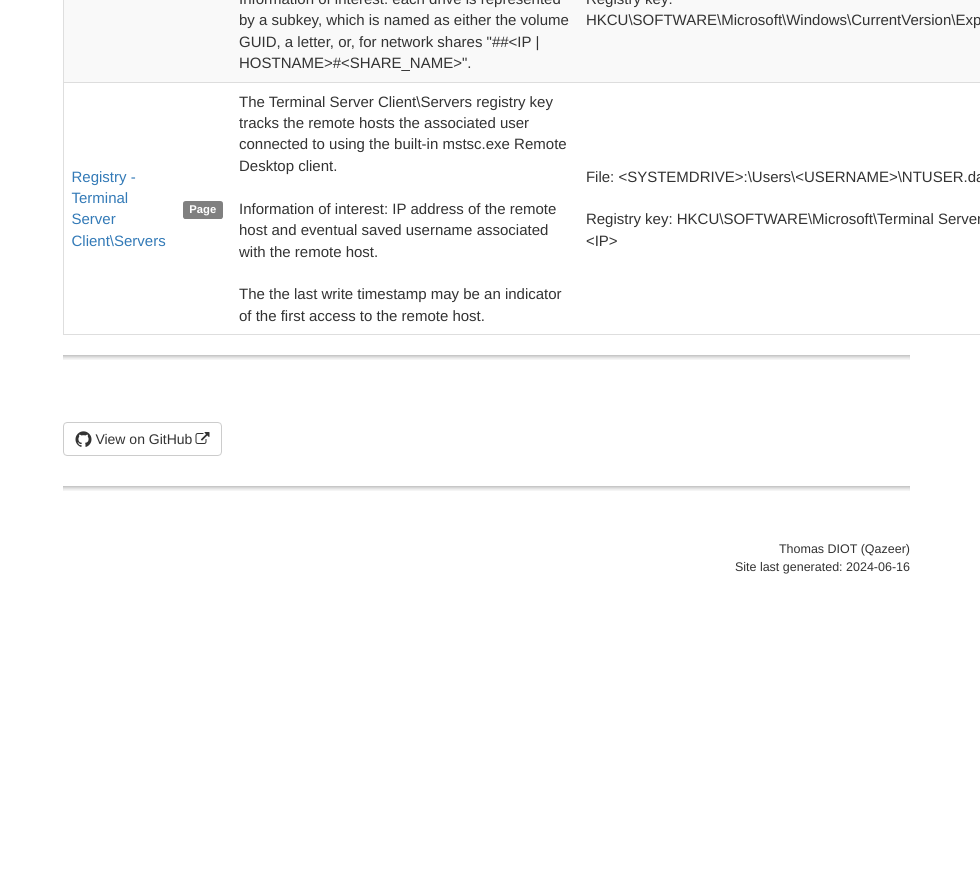
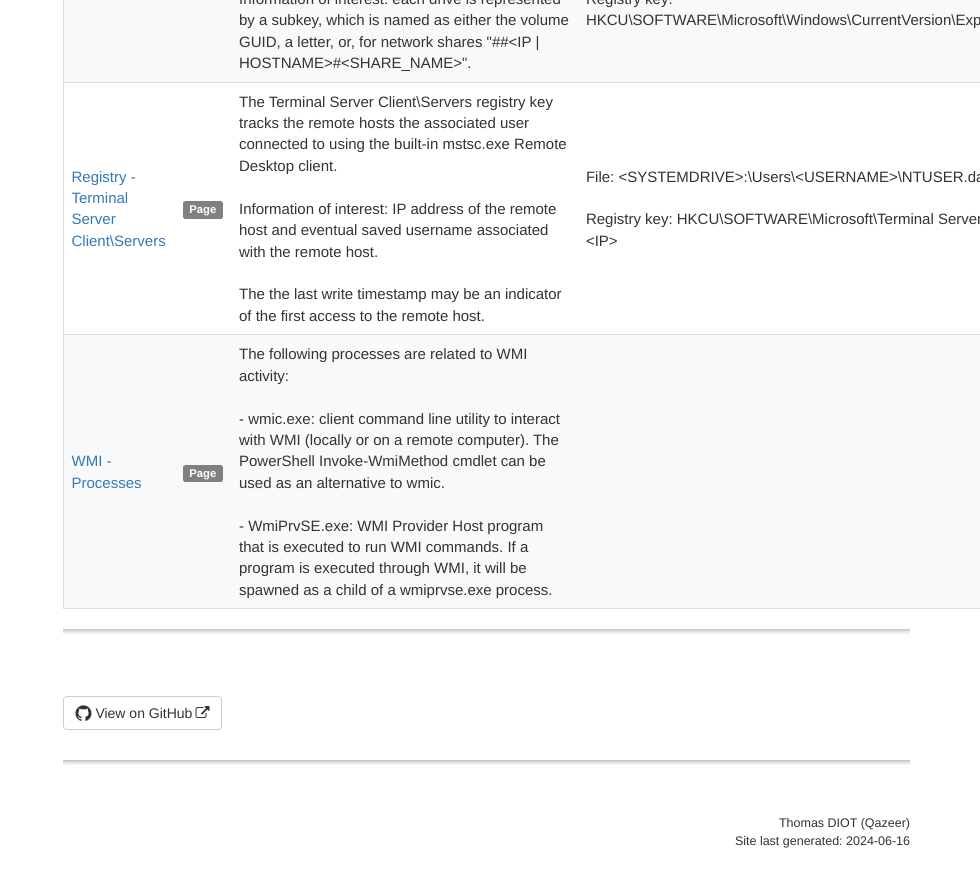
Before and after one commit to Qazeer/artefacts.help, a Jekyll site: the page built from pages/tags/tag_windows_lateral_movement_src.md, in a window 1280 px wide and 900 px high, scrolled down 2036 px. Shown: the top 887 px of the window, without its empty margins (300-1280 px from the left). Built offline with Jekyll 4.4.1, drawn with Linux system fonts in a browser that asks for light colours; comment, search, counter and statistics services are not loaded; before the commit the page ends 2662 px from its top, so only the background shows below that; part of the change alters nothing that is shown.

Commit message:
[Artefact] WMI processes - split in source and host processes

````diff
--- a/_data/sidebars/sidebar.yml
+++ b/_data/sidebars/sidebar.yml
@@ -488,7 +488,7 @@
       children:
 
       - title: Processes
-        url: /windows_wmi_process.html
+        url: /windows_wmi_processes.html
         output: web
 
       - title: ETW events
--- a/pages/windows/wmi_process.md
+++ /dev/null
@@ -1,46 +0,0 @@
----
-title: WMI - Process
-summary: 'The following process are related to WMI activity:\n\n- wmic.exe: client command line utility to interact with WMI (locally or on a remote computer). The PowerShell Invoke-WmiMethod cmdlet can be used as an alternative to wmic.\n\n- WmiPrvSE.exe: WMI Provider Host program that is executed to run WMI commands. If a program is executed through WMI, it will be spawned as a child of the wmiprvse.exe process.'
-keywords: WMI, wmic, node, Invoke-WmiMethod, Win32_Process, WmiPrvSE, scrcons
-tags:
-  - windows_wmi
-  - windows_lateral_movement
-  - windows_lateral_movement_dst
-last_updated: 2024-01-24
-sidebar: sidebar
-permalink: windows_wmi_process.html
-folder: windows
----
-
-The following process are related to `WMI` activity:
-
-  - `wmic.exe`: client command line utility to interact with `WMI` (locally or
-    on a remote computer). The `/node` parameter can be used to specify a remote
-    computer and the `process call create  "<COMMAND>"` command to create a
-    process to execute the specified command.
-
-    PowerShell `Invoke-WmiMethod` cmdlet can be used as an alternative to
-    `wmic` to execute `WMI` query locally or on a remote computer.
-
-    For example, to spawn a process on a remote computer using the
-    `Win32_Process` `WMI` class:
-
-    ```powershell
-    wmic /node:<REMOTE_HOST> /user:<USERNAME> /password:<PASSWORD> process call create "<COMMAND>"
-
-    Invoke-WmiMethod -Computer <REMOTE_HOST> [-Credential <PS_CREDENTIALS>] -Class Win32_Process -Name create -Argument "<COMMAND>"
-    ```
-
-  - `WmiPrvSE.exe`: `WMI Provider Host` program that is executed to run `WMI`
-    commands. If a program is executed through `WMI`, it will be spawned as a
-    child of the `wmiprvse.exe` process.
-
-    Suspicious child process of `WmiPrvSE.exe` (such as `powershell.exe` or
-    `cmd.exe`) can be an indicator of lateral movement over `WMI` or
-    persistence through a `WMI Event Subscription`.
-
-  - `scrcons.exe`: `WMI Standard Event Consumer` process that spawn for
-    `ActiveScriptEventConsumer` execution.
-
-As `WMI` can be used legitimately in the environment, the execution of a `WMI`
-related program may not necessarily be an indicator of malicious activity.
--- /dev/null
+++ b/pages/windows/wmi_processes.md
@@ -0,0 +1,53 @@
+---
+title: WMI - Processes
+summary: 'The following processes are related to WMI activity:\n\n- wmic.exe: client command line utility to interact with WMI (locally or on a remote computer). The PowerShell Invoke-WmiMethod cmdlet can be used as an alternative to wmic.\n\n- WmiPrvSE.exe: WMI Provider Host program that is executed to run WMI commands. If a program is executed through WMI, it will be spawned as a child of a wmiprvse.exe process.'
+keywords: WMI, wmic, node, Invoke-WmiMethod, Win32_Process, WmiPrvSE, scrcons
+tags:
+  - windows_wmi
+  - windows_lateral_movement
+  - windows_lateral_movement_src
+  - windows_lateral_movement_dst
+last_updated: 2024-06-16
+sidebar: sidebar
+permalink: windows_wmi_processes.html
+folder: windows
+---
+
+### Source host
+
+The following processes are related to `WMI` activity on the source host:
+
+  - `wmic.exe`: client command line utility to interact with `WMI` (locally or
+    on a remote computer). The `/node` parameter can be used to specify a remote
+    computer and the `process call create  "<COMMAND>"` command to create a
+    process to execute the specified command.
+
+    PowerShell `Invoke-WmiMethod` cmdlet can be used as an alternative to
+    `wmic` to execute `WMI` query locally or on a remote computer.
+
+    For example, to spawn a process on a remote computer using the
+    `Win32_Process` `WMI` class:
+
+    ```powershell
+    wmic /node:<REMOTE_HOST> /user:<USERNAME> /password:<PASSWORD> process call create "<COMMAND>"
+
+    Invoke-WmiMethod -Computer <REMOTE_HOST> [-Credential <PS_CREDENTIALS>] -Class Win32_Process -Name create -Argument "<COMMAND>"
+    ```
+
+### Destination host
+
+The following processes are related to `WMI` activity on the destination host:
+
+  - `WmiPrvSE.exe`: `WMI Provider Host` program that is executed to run `WMI`
+    commands. If a program is executed through `WMI`, it will be spawned as a
+    child of the `wmiprvse.exe` process.
+
+    Suspicious child process of `WmiPrvSE.exe` (such as `powershell.exe` or
+    `cmd.exe`) can be an indicator of lateral movement over `WMI` or
+    persistence through a `WMI Event Subscription`.
+
+  - `scrcons.exe`: `WMI Standard Event Consumer` process that spawn for
+    `ActiveScriptEventConsumer` execution.
+
+As `WMI` can be used legitimately in the environment, the execution of a `WMI`
+related program may not necessarily be an indicator of malicious activity.
````
